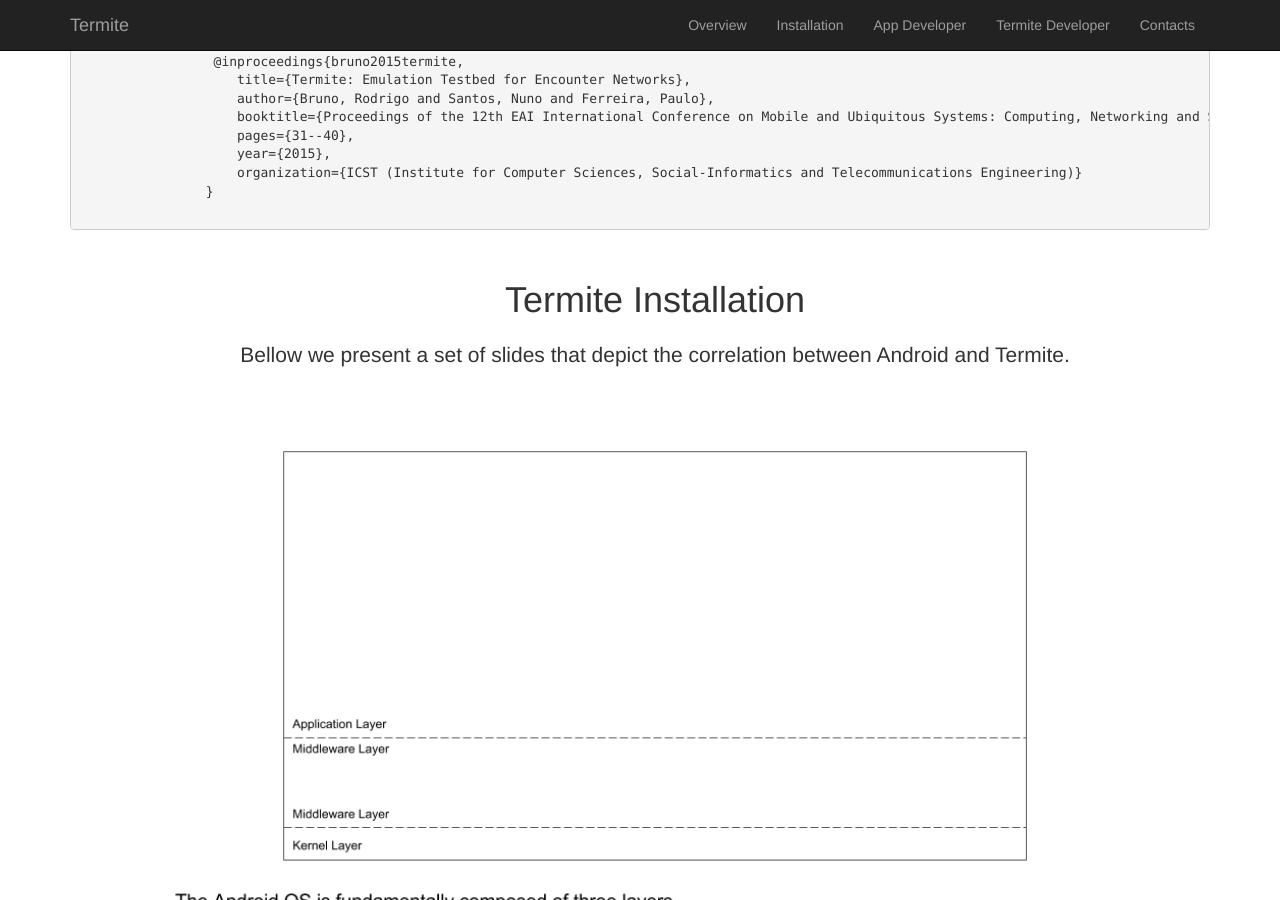
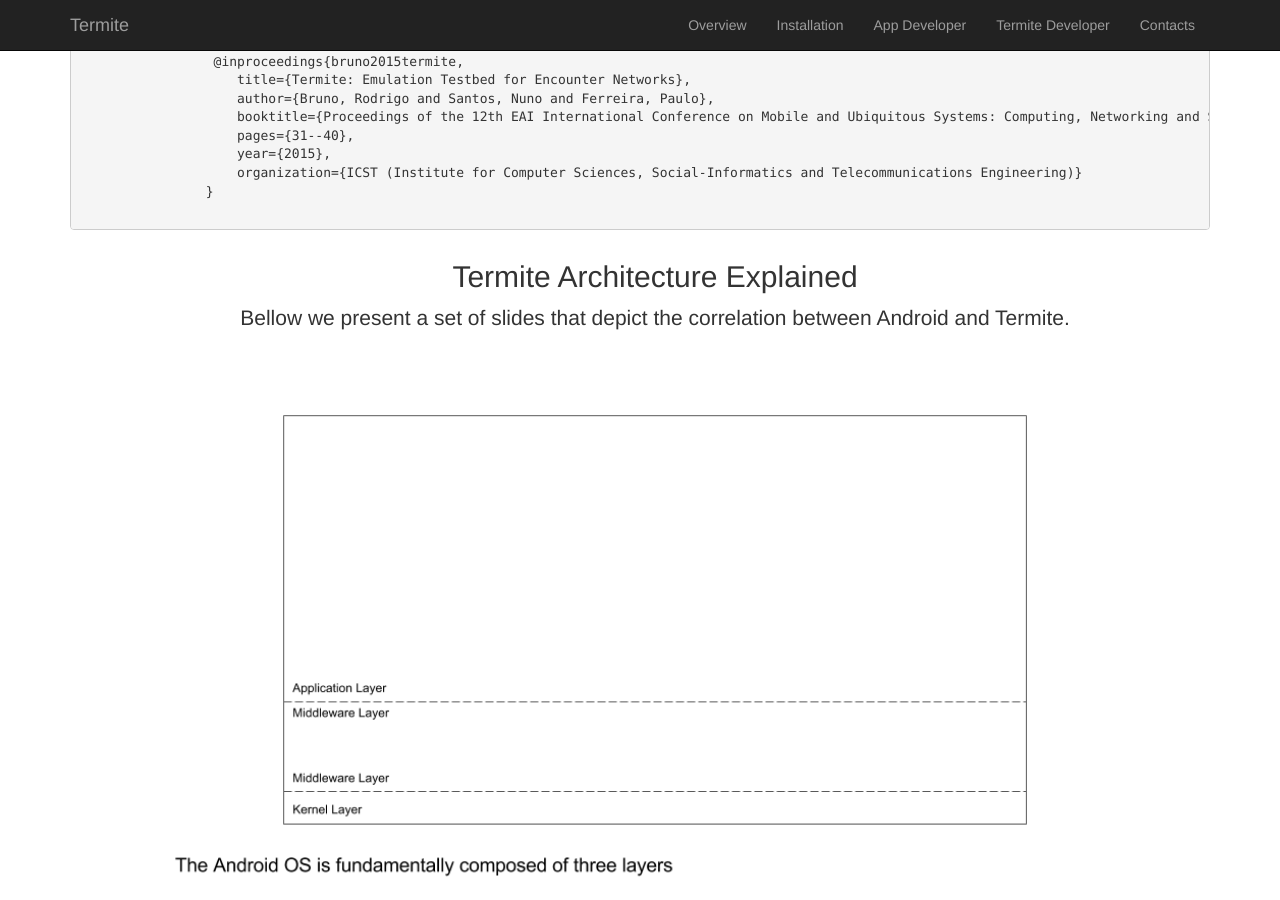
Before and after one commit to etraudonun/termite, a Jekyll site: the page architecture.html, which Jekyll copies as it is, in a window 1280 px wide and 900 px high, scrolled down 695 px. Built offline with Jekyll 4.4.1, drawn with Linux system fonts in a browser that asks for light colours.

Commit message:
Update architecture.html

```diff
--- a/architecture.html
+++ b/architecture.html
@@ -113,15 +113,11 @@
         </div>
 
     <section class="container content-section text-center">
-
-        <h1 style="margin-top: 40px; margin-bottom: 20px">Termite Installation</h1>
-
-        <div class="row">
-
-        <p class="lead">
-            Bellow we present a set of slides that depict the correlation between Android and Termite.
-        </p>
-
+        <div class="col-md-12">
+            <h2>Termite Architecture Explained</h2>
+            <p class="lead">
+                Bellow we present a set of slides that depict the correlation between Android and Termite.
+            </p>
         </div>
     </section>
 
```
